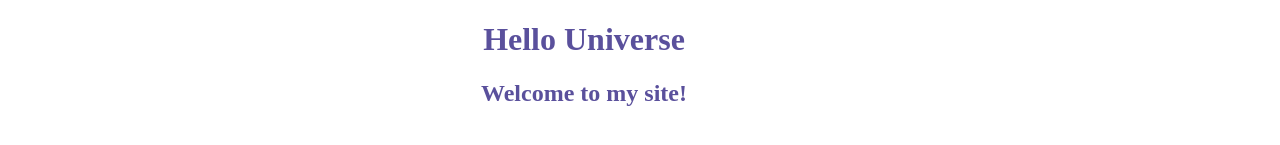
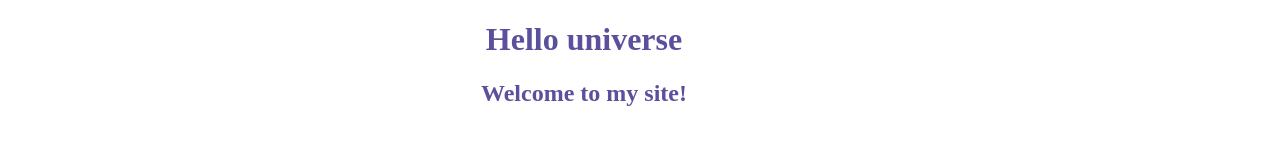
Before and after one commit to minagedikoglu/coding, a plain HTML site: page index.html in a window 1280 px wide. Shown: the top 145 px of the page. Drawn offline with Linux system fonts and the light colour scheme.

Commit message:
index.html
universe

```diff
--- a/index.html
+++ b/index.html
@@ -11,7 +11,7 @@
 </head>
 <body>
   <div>
-  <h1>Hello Universe</h1>
+  <h1>Hello universe</h1>
 
   <h2>Welcome to my site!</h2>
 
```
